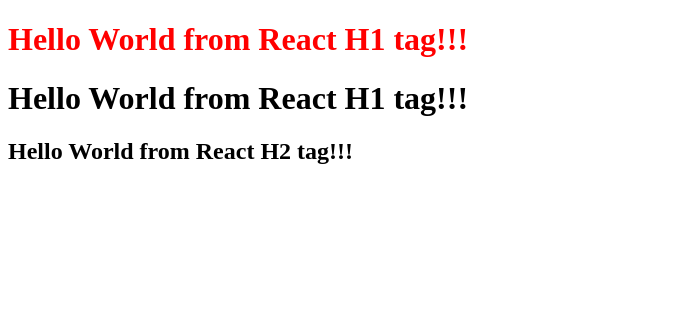
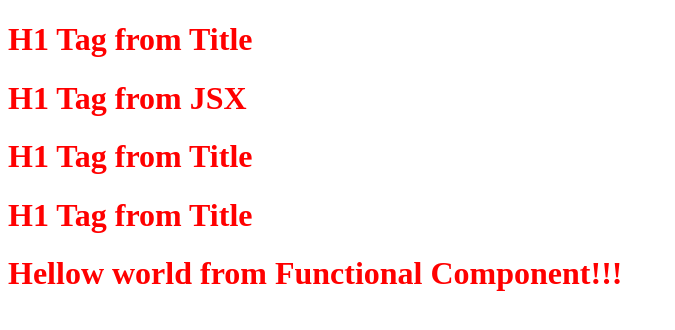
Before and after one commit to dipika24baranwal/namaste-react, a React (Vite) app: page / in a window 1280 px wide. Shown: the top 330 px of the page, without its empty margins (0-675 px from the left). Built offline with nearby package versions, Linux system fonts and the light colour scheme.

Commit message:
Episode-3 changes

```diff
--- a/App.js
+++ b/App.js
@@ -1,20 +1,31 @@
 import React from "react";
 import ReactDOM from "react-dom/client";
 
-const parent= React.createElement("div", {id:"parent"},
-    [React.createElement("div", {id:"child"},
-    React.createElement("h1", {id:"heading"}, "Hello World from React H1 tag!!!")
-  ),
-React.createElement("div", {id:"child2"},
-    [React.createElement("h1", {}, "Hello World from React H1 tag!!!"),
-        React.createElement("h2", {}, "Hello World from React H2 tag!!!")
-    ]
+//React.createElement => React element -JS Object => HTMLElement(Render)
+const heading = React.createElement("h1",{"id":"heading"},"H1 Tag from react");
 
-  )]
+const root = ReactDOM.createRoot(document.getElementById("root"));
 
-);
+//JSX: HTML or XML like syntax
+//JSX => Transpile code from reaching to JS =>Is done by Parcel package Babel
+//JSX=> Babel transpile it to react.createElement => React element - JS Object => HTMLElement(Render)
+const jsxHeading= <h1 id="heading">H1 Tag from JSX</h1>;
 
-//const heading = React.createElement("h1", {id:"heading"}, "Hello World from React App.js!!!");
-  const root = ReactDOM.createRoot(document.getElementById("root"));
-  //root.render(heading);
-  root.render(parent);
+const HeadingComponent = () => {
+  return (
+  <div id="container">
+    <Title/>
+    {jsxHeading}
+    {Title()}
+    <Title> </Title>
+    <h1 className="heading">Hellow world from Functional Component!!!</h1>
+
+  </div>
+  )
+}
+
+const Title=() => <h1 id="heading">H1 Tag from Title</h1>;
+
+
+//root.render(jsxHeading)
+root.render(<HeadingComponent />)
--- a/index.css
+++ b/index.css
@@ -1,3 +1,3 @@
-#heading {
+#heading, .heading {
     color:red;
 }
--- a/index.html
+++ b/index.html
@@ -7,7 +7,9 @@
     <title>Namaste React</title>
 </head>
 <body>
-    <div  id="root"></div>
+    <div  id="root">
+        <h1>Hello World!!!</h1>
+    </div>
 
     <script type="module" src="./App.js"></script>
 </body>
```
